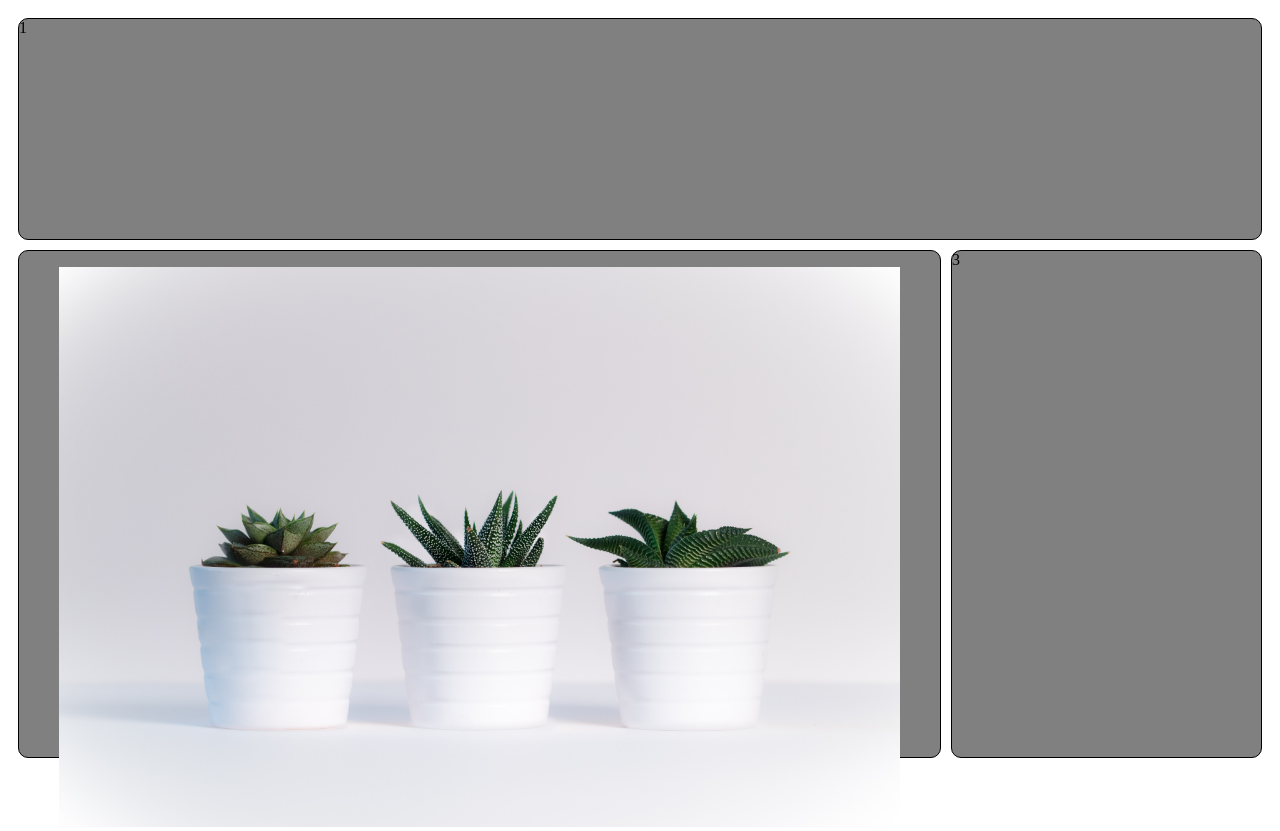
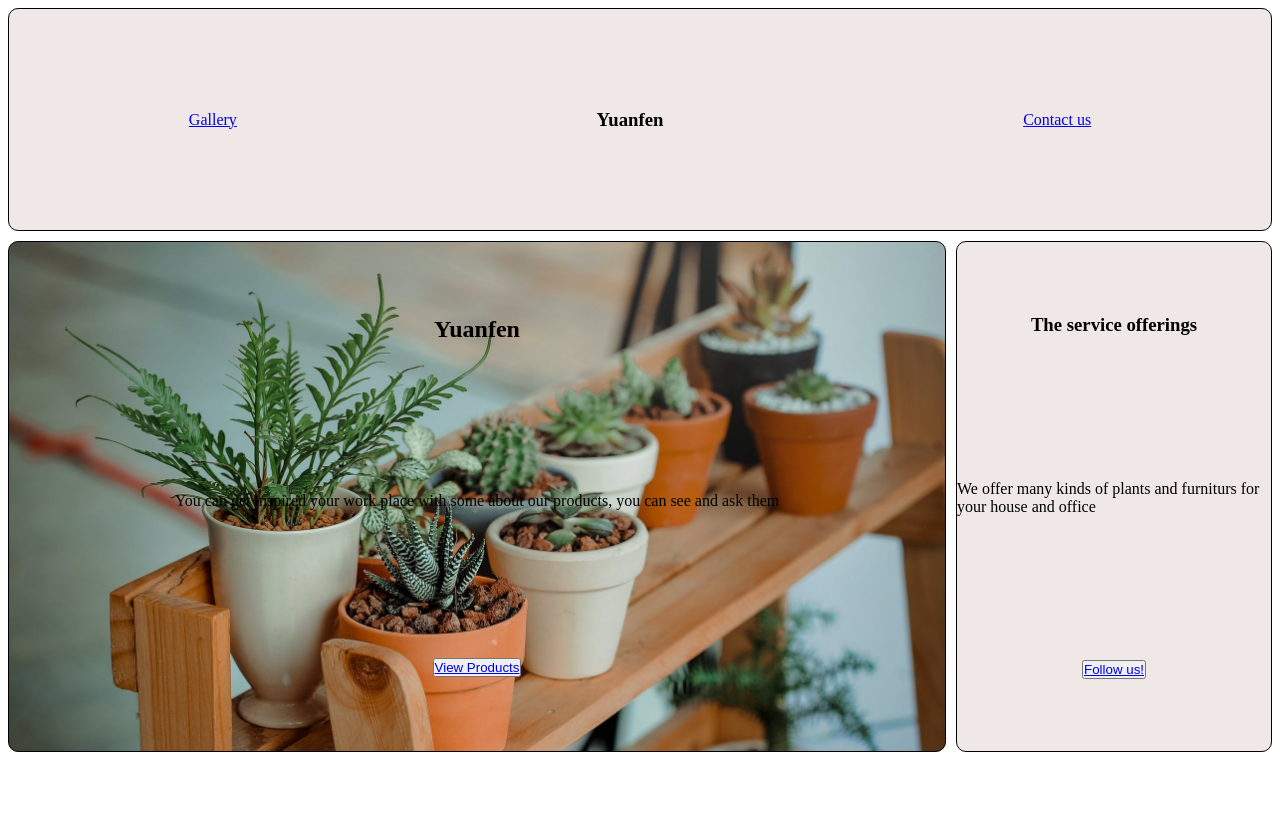
Before and after one commit to efrainhgmx/yuanfen, a plain HTML site: page page.html in a window 1280 px wide. After the commit the page ends 800 px from the top, so only its background shows below. Drawn offline with Linux system fonts and the light colour scheme.

Commit message:
Maquetado final de page

```diff
--- a/css/page.css
+++ b/css/page.css
@@ -1,4 +1,9 @@
+:root {
+    --color-fondo: #f0e8e6;
+}
+
 * {
+    margin: 0;
     padding: 0;
     box-sizing: border-box;
 }
@@ -11,36 +16,50 @@
                          "content content aside"
                          "content  content aside";
     height: 95vh;
-    padding: 10px;
+    padding: 8px;
 }
 
 .header {
     grid-area: header;
-    background-color: gray;
+    background-color: var(--color-fondo);
     border: 1px solid black;
+}
+
+.navbar {
+    width: inherit;
+    height: 100%;
+}
+
+.nav__list {
+    width: inherit;
+    height: inherit;
+    display: flex;
+    justify-content: space-around;
+    align-items: center;
+    list-style: none;
 }
 
 .content {
     grid-area: content;
-    background-color: gray;
+    background-image: url('../img/prueba-2.jpeg');
+    background-size: cover;
+    background-repeat: no-repeat;
     border: 1px solid black;
-}
-
-figure {
-    grid-area: content;
-}
-
-.content img {
-    grid-area: content;
-    width: 100%;
-    height: 100%;
-    object-fit: cover;
+   /*  AGRUPAR LO QUE SE REPITE */
+    display: flex;
+    flex-direction: column;
+    justify-content: space-around;
+    align-items: center;
 }
 
 .aside {
     grid-area: aside;
-    background-color: gray;
+    background-color: var(--color-fondo);
     border: 1px solid black;
+    display: flex;
+    flex-direction: column;
+    justify-content: space-around;
+    align-items: center;
 }
 
 .header,
@@ -58,4 +77,10 @@ figure {
                              "content content content"
                              "aside aside aside";
     }
+
+    .content {
+    background-image: url('../img/prueba-3.jpeg');
+    background-size: cover;
+    background-repeat: no-repeat;
+    }
 }
--- a/page.html
+++ b/page.html
@@ -8,13 +8,27 @@
 </head>
 <body>
     <section class="page">
-        <header class="header">1</header>
+        <header class="header">
+            <nav class="navbar">
+                <ul class="nav__list">
+                    <li class="list__item"><a href="index.html">Gallery</a></li>
+                    <li class="list__item"><h1 class="title">Yuanfen</h1></li>
+                    <li class="list__item"><a href="mailto:cass_jacqui@hotmail.con">Contact us</a></li>
+                </ul>
+            </nav>
+        </header>
+
         <main class="content">
-            <figure>
-                <img src="img/prueba.jpg" alt="">
-            </figure>
+            <h2 class="main__subtitle">Yuanfen</h1>
+            <p class="content__parraph">You can get inspired your work place with some about our products, you can see and ask them</p>
+            <button class="button"><a href="index.html">View Products</a></button>
         </main>
-        <aside class="aside">3</aside>
+
+        <aside class="aside">
+            <h3 class="subtitle">The service offerings</h2>
+            <p class="content__parraph">We offer many kinds of plants and furniturs for your house and office</p>
+            <button class="button"><a href="facebook.com">Follow us!</a></button>
+        </aside>
     </section>
 
 </body>
```
Also changed, not shown: img/prueba-2.jpeg (added), img/prueba-3.jpeg (added).
